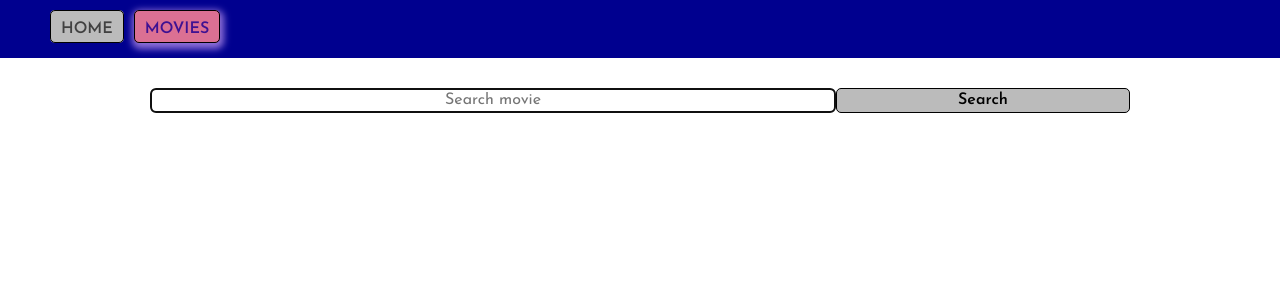
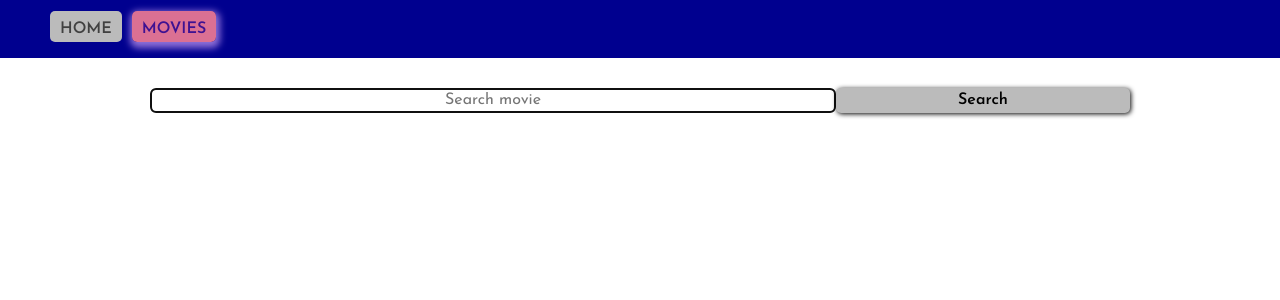
Before and after one commit to Aleksey2892/goit-react-hw-04-movies, a React (Create React App) app: page /movies in a window 1280 px wide. Shown: the top 300 px of the page. Built offline with nearby package versions, Linux system fonts and the light colour scheme; no server answers.

Commit message:
fix styles

```diff
--- a/src/components/Details/styles.module.scss
+++ b/src/components/Details/styles.module.scss
@@ -17,15 +17,3 @@
     margin-right: 20px;
   }
 }
-
-.titleTrending {
-  text-align: center;
-  color: palevioletred;
-  text-transform: uppercase;
-}
-
-.titlePopular {
-  text-align: center;
-  color: palevioletred;
-  text-transform: uppercase;
-}
--- a/src/components/Links/styles.module.scss
+++ b/src/components/Links/styles.module.scss
@@ -17,7 +17,7 @@
   padding: 10px;
   text-decoration: none;
   color: black;
-  border: 1px solid black;
+  box-shadow: 1px 1px 5px 0 black;
   border-radius: 5px;
   background-color: #bbbbbb;
   transition: all 0.2s;
--- a/src/components/NavMenu/styles.module.scss
+++ b/src/components/NavMenu/styles.module.scss
@@ -21,7 +21,6 @@
   font-weight: 600;
   background-color: rgb(187, 187, 187);
   border-radius: 5px;
-  border: 1px solid black;
   color: rgb(65, 65, 65);
   transition: all 0.2s;
 
--- a/src/components/SearchForm/styles.module.scss
+++ b/src/components/SearchForm/styles.module.scss
@@ -18,7 +18,7 @@
   font-weight: 600;
   cursor: pointer;
   transition: all 0.2s;
-  border: 1px solid black;
+  box-shadow: 1px 1px 5px 0 black;
 
   &:hover {
     color: white;
--- a/src/views/styles.module.scss
+++ b/src/views/styles.module.scss
@@ -7,8 +7,8 @@
   border-radius: 5px;
   cursor: pointer;
   font-weight: 600;
+  box-shadow: 1px 1px 5px 0 black;
   transition: all 0.2s;
-  border: 1px solid black;
 
   &:hover {
     background-color: palevioletred;
@@ -16,3 +16,15 @@
     box-shadow: slategrey 2px 2px 5px 2px;
   }
 }
+
+.titlePopular {
+  text-align: center;
+  color: palevioletred;
+  text-transform: uppercase;
+}
+
+.titleTrending {
+  text-align: center;
+  color: palevioletred;
+  text-transform: uppercase;
+}
```
